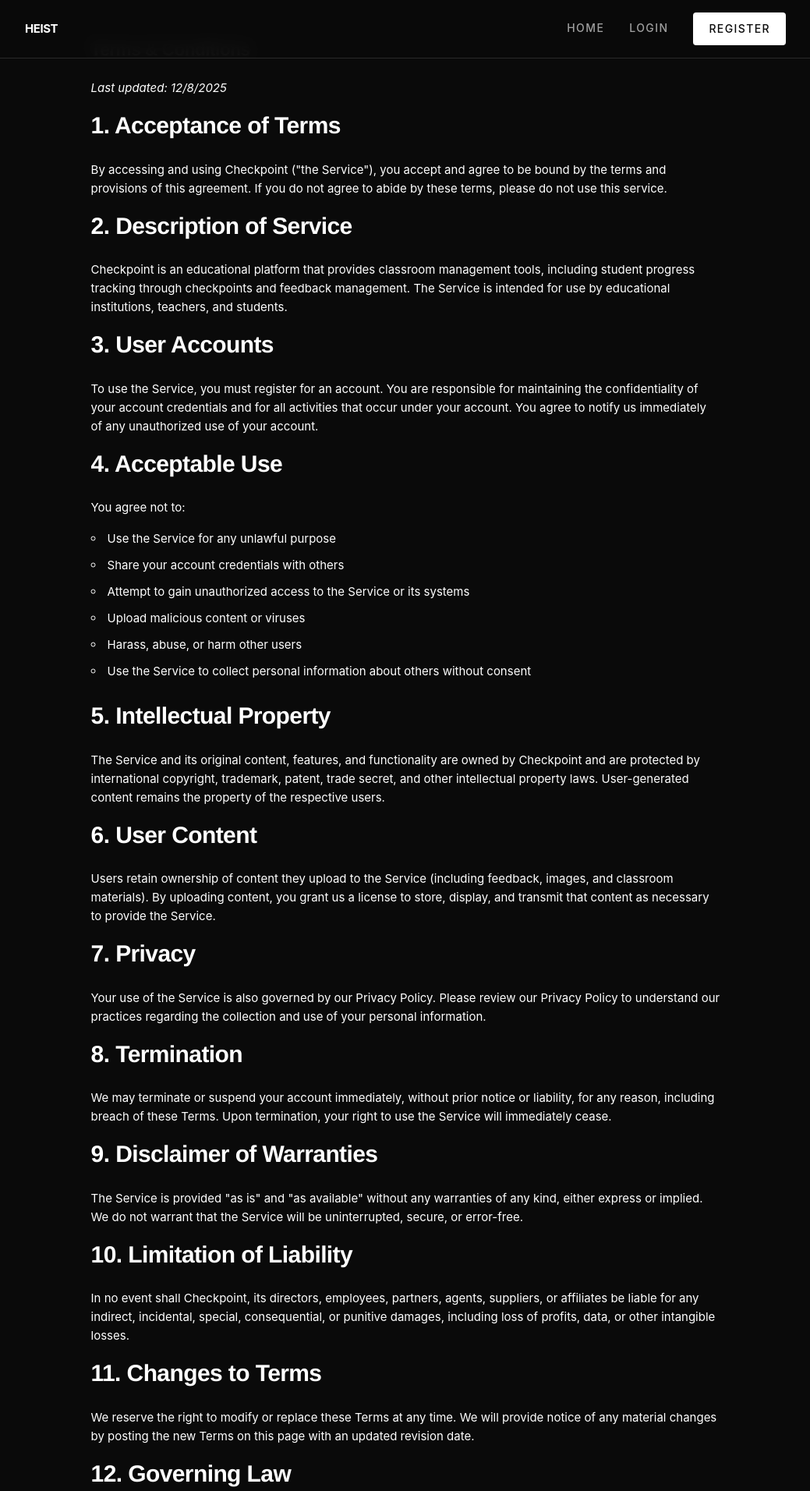
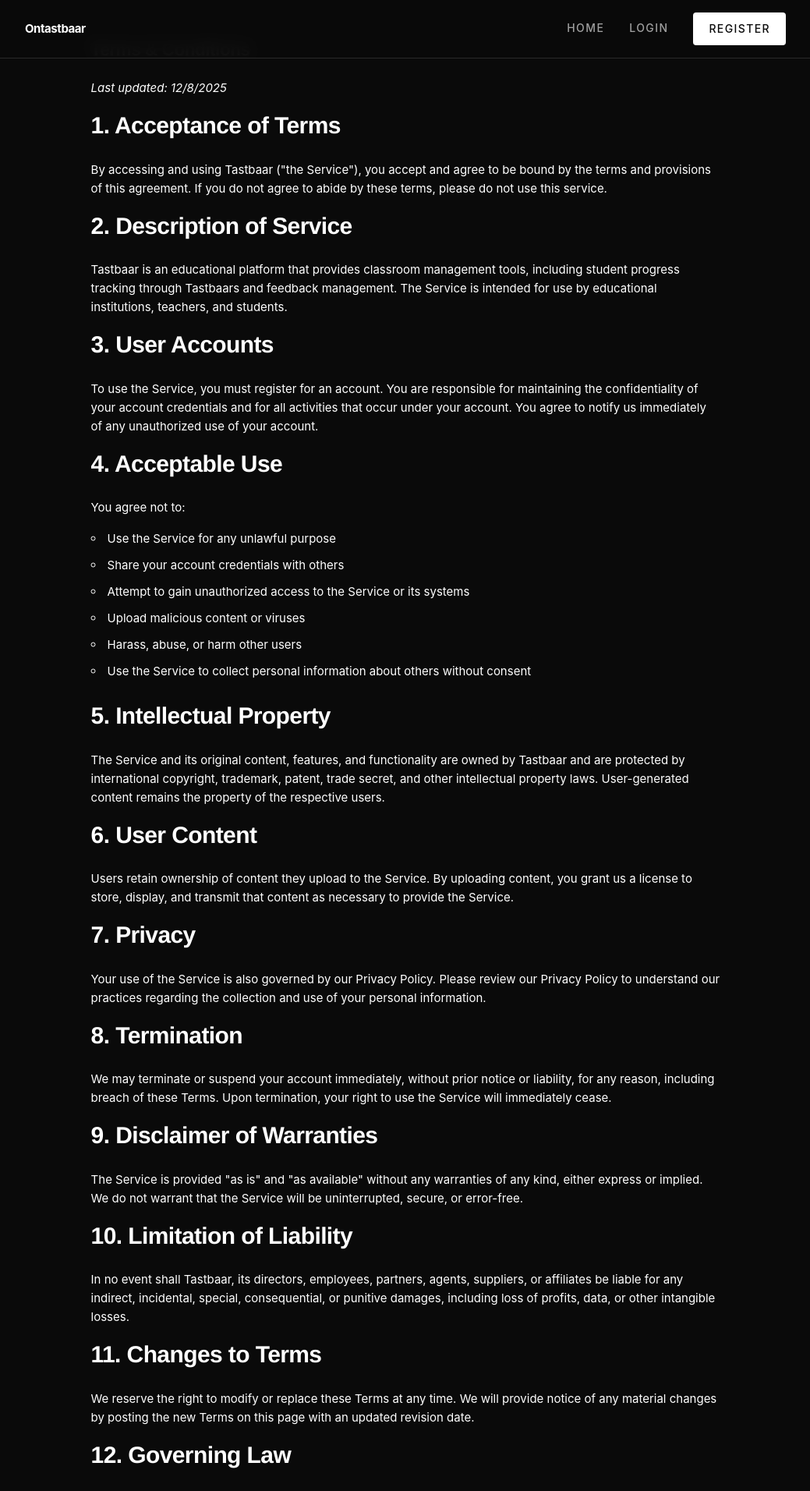
Before and after one commit to EveraertJan/HEIST, a React (Vite) app in the folder images/frontend/: page /terms in a window 1280 px wide. Shown: the top 1912 px of the page at 78% size, without its empty margins (120-1159 px from the left). Built offline with nearby package versions, Linux system fonts and the light colour scheme; no server answers.

Commit message:
fix: change name

```diff
--- a/images/frontend/index.html
+++ b/images/frontend/index.html
@@ -4,7 +4,7 @@
     <meta charset="UTF-8" />
     <link rel="icon" type="image/svg+xml" href="/icon.svg" />
     <meta name="viewport" content="width=device-width, initial-scale=1.0" />
-    <title>Checkpoint academy</title>
+    <title>ONTASTBAAR</title>
   </head>
   <body>
     <div id="root"></div>
--- a/images/frontend/public/index.html
+++ b/images/frontend/public/index.html
@@ -4,7 +4,7 @@
     <meta charset="UTF-8" />
     <link rel="icon" type="image/svg+xml" href="/icon.svg" />
     <meta name="viewport" content="width=device-width, initial-scale=1.0" />
-    <title>HEIST</title>
+    <title>Ontastbaar</title>
   </head>
   <body>
     <div id="root"></div>
--- a/images/frontend/src/components/common/Footer.tsx
+++ b/images/frontend/src/components/common/Footer.tsx
@@ -41,7 +41,7 @@
           <div style={footerSectionStyle}>
             <h4 style={footerTitleStyle}>About</h4>
             <p style={{ color: 'var(--secondary-text)', fontSize: '14px', lineHeight: '1.6' }}>
-              HEIST is a digital gallery showcasing contemporary art and technology.
+              Ontastbaar is a digital gallery showcasing contemporary art and technology.
               Explore immersive artworks from artists around the world.
             </p>
           </div>
@@ -112,7 +112,7 @@
             fontSize: '12px',
             margin: 0
           }}>
-            &copy; {new Date().getFullYear()} HEIST Gallery. All rights reserved.
+            &copy; {new Date().getFullYear()} Ontastbaar Gallery. All rights reserved.
           </p>
           <p style={{
             color: 'var(--secondary-text)',
--- a/images/frontend/src/components/common/Navbar.tsx
+++ b/images/frontend/src/components/common/Navbar.tsx
@@ -48,7 +48,7 @@
               textDecoration: 'none'
             }}
           >
-            HEIST
+            Ontastbaar
           </Link>
 
           {/* Desktop Navigation */}
--- a/images/frontend/src/pages/GDPR.tsx
+++ b/images/frontend/src/pages/GDPR.tsx
@@ -8,14 +8,14 @@
 
           <h4>Our Commitment to GDPR</h4>
           <p>
-            Checkpoint is committed to complying with the General Data Protection Regulation (GDPR) and
+            Tastbaar is committed to complying with the General Data Protection Regulation (GDPR) and
             protecting the privacy rights of all our users in the European Union and European Economic Area.
             This page outlines our GDPR compliance measures and your rights under this regulation.
           </p>
 
           <h4>Data Controller Information</h4>
           <p>
-            <strong>Controller:</strong> Checkpoint<br />
+            <strong>Controller:</strong> Tastbaar<br />
             <strong>Contact:</strong> jan@tastbaar.studio<br />
             <strong>Location:</strong> Belgium
           </p>
@@ -35,7 +35,7 @@
           <h5>Right to Access (Article 15)</h5>
           <p>
             You can request a copy of all personal data we hold about you. This includes your account
-            information, classroom memberships, checkpoints, and feedback data.
+            information, classroom memberships, Tastbaars, and feedback data.
           </p>
 
           <h5>Right to Rectification (Article 16)</h5>
--- a/images/frontend/src/pages/Landing.tsx
+++ b/images/frontend/src/pages/Landing.tsx
@@ -432,7 +432,7 @@
             </div>
 
             <Button
-              onClick={() => window.location.href = 'mailto:events@heist.gallery'}
+              onClick={() => window.location.href = 'mailto:events@Ontastbaar.gallery'}
               variant="primary"
               size="large"
               style={{
@@ -468,7 +468,7 @@
               textAlign: 'center',
               whiteSpace: 'nowrap'
             }}>
-              HEIST
+              Ontastbaar
             </div>
           </div>
         </div>
--- a/images/frontend/src/pages/Privacy.tsx
+++ b/images/frontend/src/pages/Privacy.tsx
@@ -8,7 +8,7 @@
 
           <h4>1. Introduction</h4>
           <p>
-            This Privacy Policy explains how Checkpoint ("we", "us", or "our") collects, uses, and protects
+            This Privacy Policy explains how Tastbaar ("we", "us", or "our") collects, uses, and protects
             your personal information when you use our educational platform. We are committed to protecting
             your privacy and ensuring the security of your data.
           </p>
@@ -17,9 +17,8 @@
           <p>We collect the following types of information:</p>
           <ul>
             <li><strong>Account Information:</strong> Name, email address, date of birth, and password (stored securely hashed)</li>
-            <li><strong>Classroom Data:</strong> Classroom names, academic years, membership information</li>
-            <li><strong>Progress Data:</strong> Checkpoint completions, feedback entries, and timestamps</li>
-            <li><strong>Content:</strong> Images and text uploaded as part of feedback</li>
+            <li><strong>Progress Data:</strong> Tastbaar completions, feedback entries, and timestamps</li>
+            <li><strong>Content:</strong> Images and text uploaded as part of artworks</li>
             <li><strong>Technical Data:</strong> IP addresses, browser type, and usage patterns</li>
           </ul>
 
--- a/images/frontend/src/pages/Terms.tsx
+++ b/images/frontend/src/pages/Terms.tsx
@@ -8,15 +8,15 @@
 
           <h4>1. Acceptance of Terms</h4>
           <p>
-            By accessing and using Checkpoint ("the Service"), you accept and agree to be bound by the terms
+            By accessing and using Tastbaar ("the Service"), you accept and agree to be bound by the terms
             and provisions of this agreement. If you do not agree to abide by these terms, please do not use
             this service.
           </p>
 
           <h4>2. Description of Service</h4>
           <p>
-            Checkpoint is an educational platform that provides classroom management tools, including student
-            progress tracking through checkpoints and feedback management. The Service is intended for use by
+            Tastbaar is an educational platform that provides classroom management tools, including student
+            progress tracking through Tastbaars and feedback management. The Service is intended for use by
             educational institutions, teachers, and students.
           </p>
 
@@ -40,15 +40,14 @@
 
           <h4>5. Intellectual Property</h4>
           <p>
-            The Service and its original content, features, and functionality are owned by Checkpoint and are
+            The Service and its original content, features, and functionality are owned by Tastbaar and are
             protected by international copyright, trademark, patent, trade secret, and other intellectual
             property laws. User-generated content remains the property of the respective users.
           </p>
 
           <h4>6. User Content</h4>
           <p>
-            Users retain ownership of content they upload to the Service (including feedback, images, and
-            classroom materials). By uploading content, you grant us a license to store, display, and
+            Users retain ownership of content they upload to the Service. By uploading content, you grant us a license to store, display, and
             transmit that content as necessary to provide the Service.
           </p>
 
@@ -74,7 +73,7 @@
 
           <h4>10. Limitation of Liability</h4>
           <p>
-            In no event shall Checkpoint, its directors, employees, partners, agents, suppliers, or
+            In no event shall Tastbaar, its directors, employees, partners, agents, suppliers, or
             affiliates be liable for any indirect, incidental, special, consequential, or punitive damages,
             including loss of profits, data, or other intangible losses.
           </p>
--- a/images/frontend/src/utils/formatters.ts
+++ b/images/frontend/src/utils/formatters.ts
@@ -21,7 +21,7 @@
   if (/^(localhost|127\.0\.0\.1|::1)$/.test(l.hostname)) {
     return API_BASE_URL.replace(/\/api$/, '') + extra;
   } else {
-    const newHost = "heist-api.tastbaar.studio";
+    const newHost = "Ontastbaar-api.tastbaar.studio";
     const base = `${l.protocol}//${newHost}`;
     return base + extra;
   }
@@ -40,7 +40,7 @@
   if (/^(localhost|127\.0\.0\.1|::1)$/.test(l.hostname)) {
     return API_BASE_URL.replace(/\/api$/, '') + extra;
   } else {
-    const newHost = "heist-api.tastbaar.studio";
+    const newHost = "Ontastbaar-api.tastbaar.studio";
     const base = `${l.protocol}//${newHost}`;
     return base + extra;
   }
```
Also changed, not shown: images/frontend/src/pages/FAQ.tsx (+5 -5 lines).
